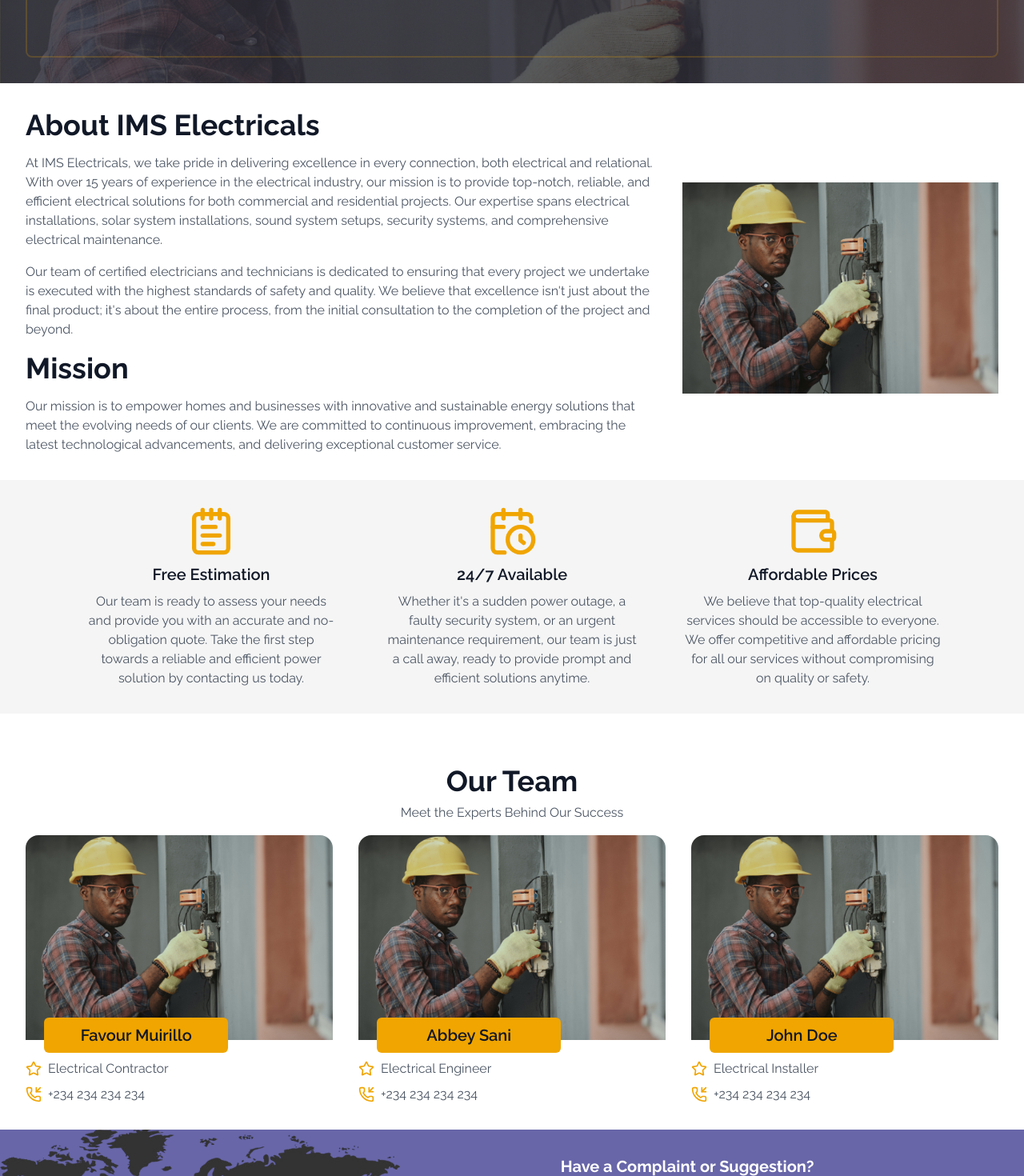
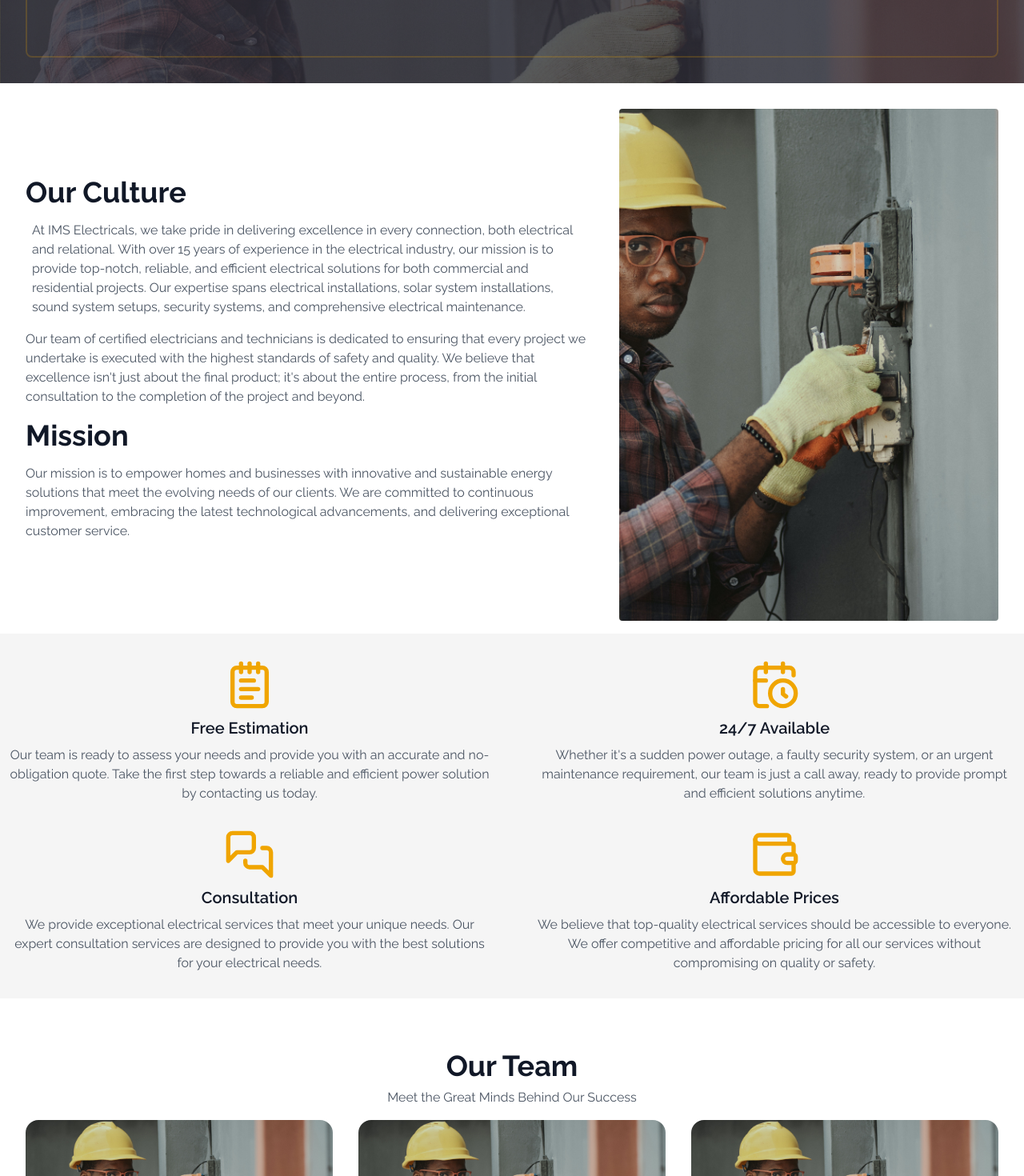
Before and after one commit to Yusuf-Najeeb/ims-new, a Next.js app: page /about in a window 1280 px wide. Shown: the part 520-1990 px from the top of the page at 80% size. Built offline with nearby package versions, Linux system fonts and the light colour scheme.

Commit message:
Fixes: on all pages

```diff
--- a/app/globals.css
+++ b/app/globals.css
@@ -70,3 +70,14 @@ body {
     @apply bg-background text-foreground;
   }
 }
+
+@media screen and (orientation: landscape) {
+  .hero_image {
+    height: 100% !important;
+    color: burlywood !important;
+    padding: 2rem 0;
+  }
+  .about_img {
+    height: 80vh !important;
+  }
+}
--- a/components/about/aboutCompany.tsx
+++ b/components/about/aboutCompany.tsx
@@ -1,16 +1,21 @@
 import Image from "next/image";
 import Engineer from "../../public/engineer.jpg";
-import { NotepadText, CalendarClock, Wallet } from "lucide-react";
+import {
+  NotepadText,
+  CalendarClock,
+  Wallet,
+  MessagesSquare,
+} from "lucide-react";
 
 export default function AboutIMS() {
   return (
     <section className="py-8">
-      <div className="flex flex-col-reverse sm:flex-row items-center gap-x-8 gap-y-4  px-4 sm:px-8">
-        <div className="w-full sm:w-2/3">
+      <div className="flex flex-col-reverse sm:flex-row md:items-center gap-x-8 gap-y-4  px-4 sm:px-8">
+        <div className="w-full md:w-3/5">
           <h2 className="text-[#111827] text-center sm:text-left text-4xl font-bold">
-            About IMS Electricals
+            Our Culture
           </h2>
-          <p className="leading-normal my-4 text-[#4b5563]">
+          <p className="leading-normal my-4 text-[#4b5563] px-2">
             At IMS Electricals, we take pride in delivering excellence in every
             connection, both electrical and relational. With over 15 years of
             experience in the electrical industry, our mission is to provide
@@ -41,45 +46,54 @@ export default function AboutIMS() {
             </p>
           </div>
         </div>
-        <div className="w-full sm:w-1/3 h-[40vh] sm:h-full">
+        <div className="w-full sm:w-2/5 h-[40vh] md:h-full about_img">
           <Image
             src={Engineer.src}
             alt="Engineer"
             width={500}
             height={500}
-            className="w-full h-full object-cover"
+            className="w-full h-full object-cover rounded"
           />
         </div>
       </div>
-      <div className="bg-[#F5F5F5] flex flex-col sm:flex-row justify-center items-center gap-14 py-8 mt-4">
-        <div className="w-full sm:w-1/4 flex flex-col items-center justify-center gap-y-2 text-center">
+      <div className="bg-[#F5F5F5] grid grid-cols-1 md:grid-cols-2 gap-8 py-8 mt-4">
+        <div className="w-full flex flex-col items-center justify-center gap-y-2 text-center">
           <NotepadText className="mx-auto w-16 h-16 text-[#F0A500]" />
           <h3 className="text-[#111827] text-xl font-semibold">
             Free Estimation
           </h3>
-          <p className="text-[#4b5563]">
+          <p className="text-[#4b5563] px-2">
             Our team is ready to assess your needs and provide you with an
             accurate and no-obligation quote. Take the first step towards a
             reliable and efficient power solution by contacting us today.
           </p>
         </div>
-        <div className="w-full sm:w-1/4 flex flex-col items-center justify-center gap-y-2 text-center">
+        <div className="w-full flex flex-col items-center justify-center gap-y-2 text-center">
           <CalendarClock className="mx-auto w-16 h-16 text-[#F0A500]" />
           <h3 className="text-[#111827] text-xl font-semibold">
             24/7 Available
           </h3>
-          <p className="text-[#4b5563]">
+          <p className="text-[#4b5563] px-2">
             Whether it&apos;s a sudden power outage, a faulty security system,
             or an urgent maintenance requirement, our team is just a call away,
             ready to provide prompt and efficient solutions anytime.
           </p>
         </div>
-        <div className="w-full sm:w-1/4 flex flex-col items-center justify-center gap-y-2 text-center">
+        <div className="w-full flex flex-col items-center justify-center gap-y-2 text-center">
+          <MessagesSquare className="mx-auto w-16 h-16 text-[#F0A500]" />
+          <h3 className="text-[#111827] text-xl font-semibold">Consultation</h3>
+          <p className="text-[#4b5563] px-2">
+            We provide exceptional electrical services that meet your unique
+            needs. Our expert consultation services are designed to provide you
+            with the best solutions for your electrical needs.
+          </p>
+        </div>
+        <div className="w-full flex flex-col items-center justify-center gap-y-2 text-center">
           <Wallet className="mx-auto w-16 h-16 text-[#F0A500]" />
           <h3 className="text-[#111827] text-xl font-semibold">
             Affordable Prices
           </h3>
-          <p className="text-[#4b5563]">
+          <p className="text-[#4b5563] px-2">
             We believe that top-quality electrical services should be accessible
             to everyone. We offer competitive and affordable pricing for all our
             services without compromising on quality or safety.
--- a/components/about/teams.tsx
+++ b/components/about/teams.tsx
@@ -40,7 +40,7 @@ const MemberCard = ({ team }: { team: TeamCardProps }) => {
           className="object-cover rounded-t-2xl"
         />
         <figcaption className="absolute -bottom-4 bg-[#F0A500] p-2 min-w-[60%] max-w-[75%] rounded-md text-center translate-x-[10%]">
-          <h3 className="text-[#111827] font-semibold text-xl">{team.name}</h3>
+          <h3 className="text-[#111827] font-semibold">{team.name}</h3>
         </figcaption>
       </figure>
       <p className="text-[#4b5563] flex items-center gap-2">
@@ -61,7 +61,7 @@ export default function Teams() {
         Our Team
       </h2>
       <p className="text-center text-[#4b5563]">
-        Meet the Experts Behind Our Success
+        Meet the Great Minds Behind Our Success
       </p>
       <div className="grid grid-cols-1 sm:grid-cols-2 md:grid-cols-3 gap-8">
         {teams.map((member) => {
--- a/components/footer.tsx
+++ b/components/footer.tsx
@@ -21,7 +21,7 @@ const Footer = () => {
           className="absolute top-10 sm:top-0"
         />
 
-        <div className="relative z-20 px-4 sm:px-8 w-full flex flex-col md:flex-row md:justify-between md:items-center py-8 space-y-12 sm:space-y-0">
+        <div className="relative z-20 px-4 sm:px-8 w-full flex flex-col md:flex-row md:justify-between md:items-center gap-y-8 py-8 space-y-12 sm:space-y-0">
           <div className="flex flex-col items-start justify-start gap-y-4 w-full md:w-[40%]">
             <Image
               src={Logo.src}
--- a/components/home/aboutUs.tsx
+++ b/components/home/aboutUs.tsx
@@ -4,8 +4,8 @@ import Link from "next/link";
 import Engineer from "../../public/backgd.png";
 export default function AboutUs() {
   return (
-    <section className="flex flex-col-reverse sm:flex-row items-center gap-x-8 gap-y-4 py-8 px-4 sm:px-8">
-      <div className="w-full sm:w-3/5">
+    <section className="flex flex-col-reverse sm:flex-row md:items-center gap-x-8 gap-y-4 py-8 px-4 sm:px-8">
+      <div className="w-full md:w-3/5">
         <h2 className="text-[#111827] text-center sm:text-left text-4xl font-bold">
           About us
         </h2>
@@ -29,7 +29,7 @@ export default function AboutUs() {
           <Link href="/about">Read More</Link>
         </Button>
       </div>
-      <div className="w-full sm:w-2/5 h-[40vh] sm:h-full">
+      <div className="w-full md:w-2/5 h-[40vh] md:h-full about_img">
         <Image
           src={Engineer.src}
           alt="Temporary"
--- a/components/home/hero.tsx
+++ b/components/home/hero.tsx
@@ -8,14 +8,14 @@ export default function Hero() {
   const handleClose = () => setOpen(false);
   return (
     <section
-      className="w-full h-[90vh] sm:h-[80vh] lg:h-screen relative flex flex-col justify-center px-4 sm:px-8 gap-8 bg-no-repeat bg-cover bg-center"
+      className="hero_image w-full h-[90vh] sm:h-[80vh] lg:h-screen relative flex flex-col justify-center px-4 sm:px-8 gap-8 bg-no-repeat bg-cover bg-center"
       style={{
         backgroundImage: "url('/backgd.png')",
       }}
     >
       <div className="absolute inset-0 bg-[#F0A500]/10"></div>
       <div className="text-[#F5F5F5] relative z-30">
-        <h1 className="text-3xl sm:text-4xl md:text-5xl lg:text-6xl font-bold lg:w-2/3 sm:leading-normal">
+        <h1 className="text-3xl sm:text-4xl md:text-5xl lg:text-6xl font-bold lg:w-2/3 md:leading-normal">
           Empowering Innovation in Electrical Engineering...
         </h1>
         <p className="my-4 lg:w-2/3 text-xl sm:text-2xl sm:leading-normal">
--- a/components/home/projects.tsx
+++ b/components/home/projects.tsx
@@ -49,14 +49,14 @@ export default function Projects() {
       </h2>
       <Slider {...sliderSettings}>
         {projects.map((project, index) => (
-          <div key={index} className="px-1">
-            <div className="text-center flex flex-col items-center gap-y-2 w-full h-[30vh] sm:h-[80vh]">
+          <div key={index} className="">
+            <div className="text-center flex flex-col items-center gap-y-2 w-full h-[45vh] sm:h-[90vh]">
               <Image
                 src={project.image}
                 alt={project.alt}
                 width={1000}
                 height={1000}
-                className="w-[90%] h-full rounded-2xl drop-shadow-md"
+                className="sm:w-[95%] h-full rounded drop-shadow-md object-cover"
               />
             </div>
           </div>
--- a/components/home/serviceOffers.tsx
+++ b/components/home/serviceOffers.tsx
@@ -81,7 +81,7 @@ export default function Offers() {
         <Slider {...sliderSettings}>
           {services.map((service, index) => (
             <div key={index} className="px-1">
-              <div className="bg-white rounded-2xl shadow-md p-6 text-center flex flex-col items-center gap-y-2">
+              <div className="bg-white rounded-2xl shadow-md p-6 text-center flex flex-col items-center gap-y-2 mb-4 md:mb-0 min-h-[370px] sm:h-full">
                 <div className="mb-4">{service.icon}</div>
                 <h3 className="text-xl font-bold mb-2">{service.title}</h3>
                 <p className="text-gray-600">{service.description}</p>
```
Also changed, not shown: components/header/navbar.tsx (+9 -14 lines).
